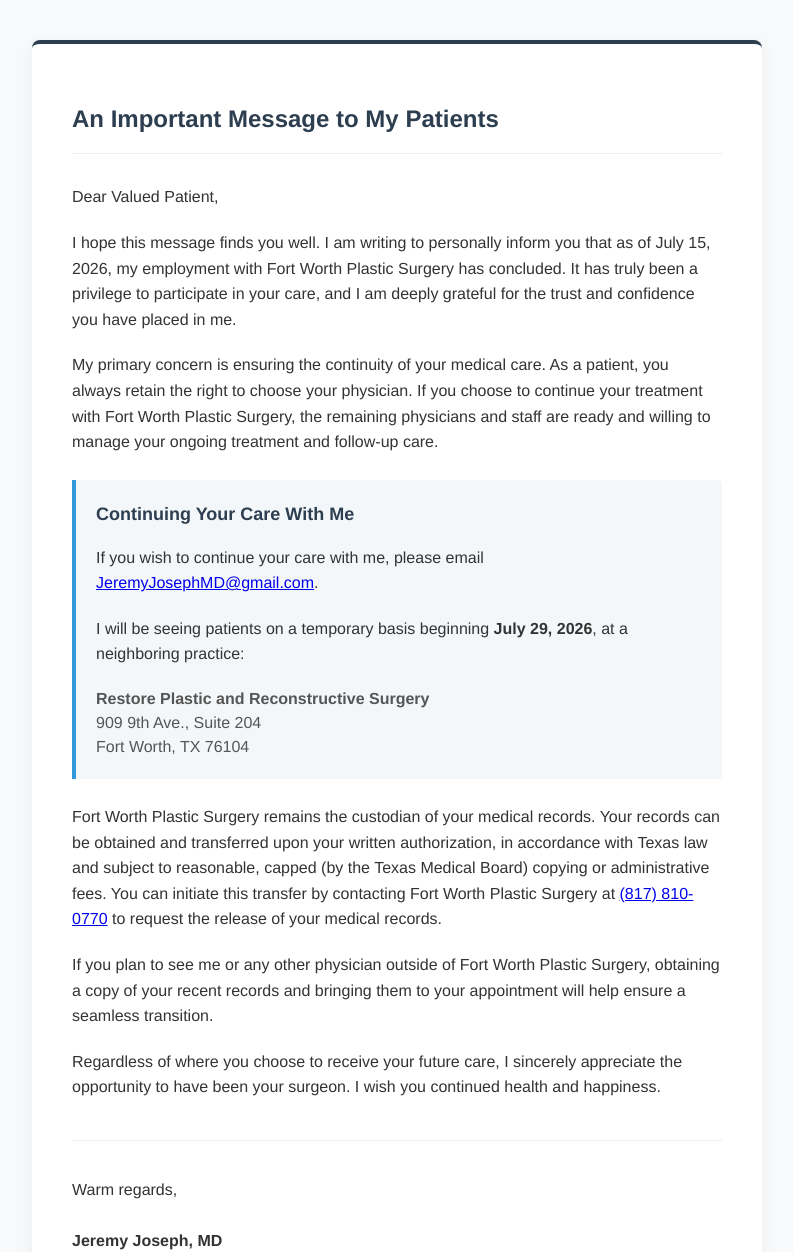
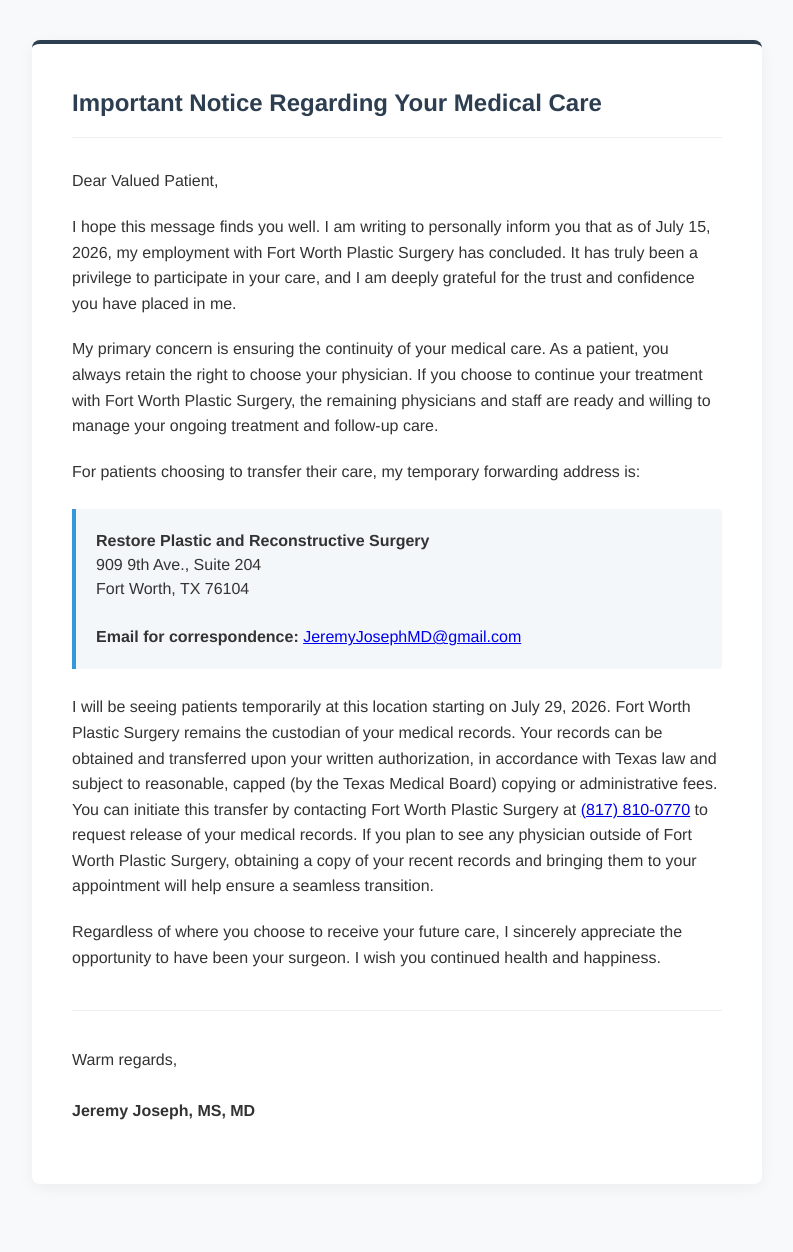
Before and after one commit to JeremyJosephMDMarketing/JeremyJosephMDMarketing.github.io, a plain HTML site: page index.html in a window 1280 px wide. Shown: the whole page, without its empty margins (243-1036 px from the left). After the commit the page ends 1224 px from the top, so only its background shows below. Drawn offline with Linux system fonts and the light colour scheme.

Commit message:
Update Patient Notice

```diff
--- a/index.html
+++ b/index.html
@@ -25,6 +25,7 @@
         h1 {
             color: #2c3e50;
             font-size: 24px;
+            margin-top: 0;
             margin-bottom: 30px;
             border-bottom: 1px solid #eeeeee;
             padding-bottom: 15px;
@@ -40,17 +41,11 @@
             margin: 25px 0;
             border-radius: 0 4px 4px 0;
         }
-        .info-box h2 {
-            font-size: 18px;
-            margin-top: 0;
-            color: #2c3e50;
-        }
         .address {
             font-style: normal;
             line-height: 1.5;
             display: block;
-            margin-top: 10px;
-            color: #555555;
+            color: #333333;
         }
         .footer-signature {
             margin-top: 40px;
@@ -62,7 +57,7 @@
 <body>
 
 <div class="container">
-    <h1>An Important Message to My Patients</h1>
+    <h1>Important Notice Regarding Your Medical Care</h1>
 
     <p>Dear Valued Patient,</p>
 
@@ -70,26 +65,24 @@
 
     <p>My primary concern is ensuring the continuity of your medical care. As a patient, you always retain the right to choose your physician. If you choose to continue your treatment with Fort Worth Plastic Surgery, the remaining physicians and staff are ready and willing to manage your ongoing treatment and follow-up care.</p>
 
+    <p>For patients choosing to transfer their care, my temporary forwarding address is:</p>
+
     <div class="info-box">
-        <h2>Continuing Your Care With Me</h2>
-        <p>If you wish to continue your care with me, please email <a href="mailto:JeremyJosephMD@gmail.com">JeremyJosephMD@gmail.com</a>.</p>
-        <p>I will be seeing patients on a temporary basis beginning <strong>July 29, 2026</strong>, at a neighboring practice:</p>
         <address class="address">
             <strong>Restore Plastic and Reconstructive Surgery</strong><br>
             909 9th Ave., Suite 204<br>
-            Fort Worth, TX 76104
+            Fort Worth, TX 76104<br><br>
+            <strong>Email for correspondence:</strong> <a href="mailto:JeremyJosephMD@gmail.com">JeremyJosephMD@gmail.com</a>
         </address>
     </div>
 
-    <p>Fort Worth Plastic Surgery remains the custodian of your medical records. Your records can be obtained and transferred upon your written authorization, in accordance with Texas law and subject to reasonable, capped (by the Texas Medical Board) copying or administrative fees. You can initiate this transfer by contacting Fort Worth Plastic Surgery at <a href="tel:8178100770">(817) 810-0770</a> to request the release of your medical records.</p>
-
-    <p>If you plan to see me or any other physician outside of Fort Worth Plastic Surgery, obtaining a copy of your recent records and bringing them to your appointment will help ensure a seamless transition.</p>
+    <p>I will be seeing patients temporarily at this location starting on July 29, 2026. Fort Worth Plastic Surgery remains the custodian of your medical records. Your records can be obtained and transferred upon your written authorization, in accordance with Texas law and subject to reasonable, capped (by the Texas Medical Board) copying or administrative fees. You can initiate this transfer by contacting Fort Worth Plastic Surgery at <a href="tel:8178100770">(817) 810-0770</a> to request release of your medical records. If you plan to see any physician outside of Fort Worth Plastic Surgery, obtaining a copy of your recent records and bringing them to your appointment will help ensure a seamless transition.</p>
 
     <p>Regardless of where you choose to receive your future care, I sincerely appreciate the opportunity to have been your surgeon. I wish you continued health and happiness.</p>
 
     <div class="footer-signature">
         <p>Warm regards,<br><br>
-        <strong>Jeremy Joseph, MD</strong></p>
+        <strong>Jeremy Joseph, MS, MD</strong></p>
     </div>
 </div>
 
```
